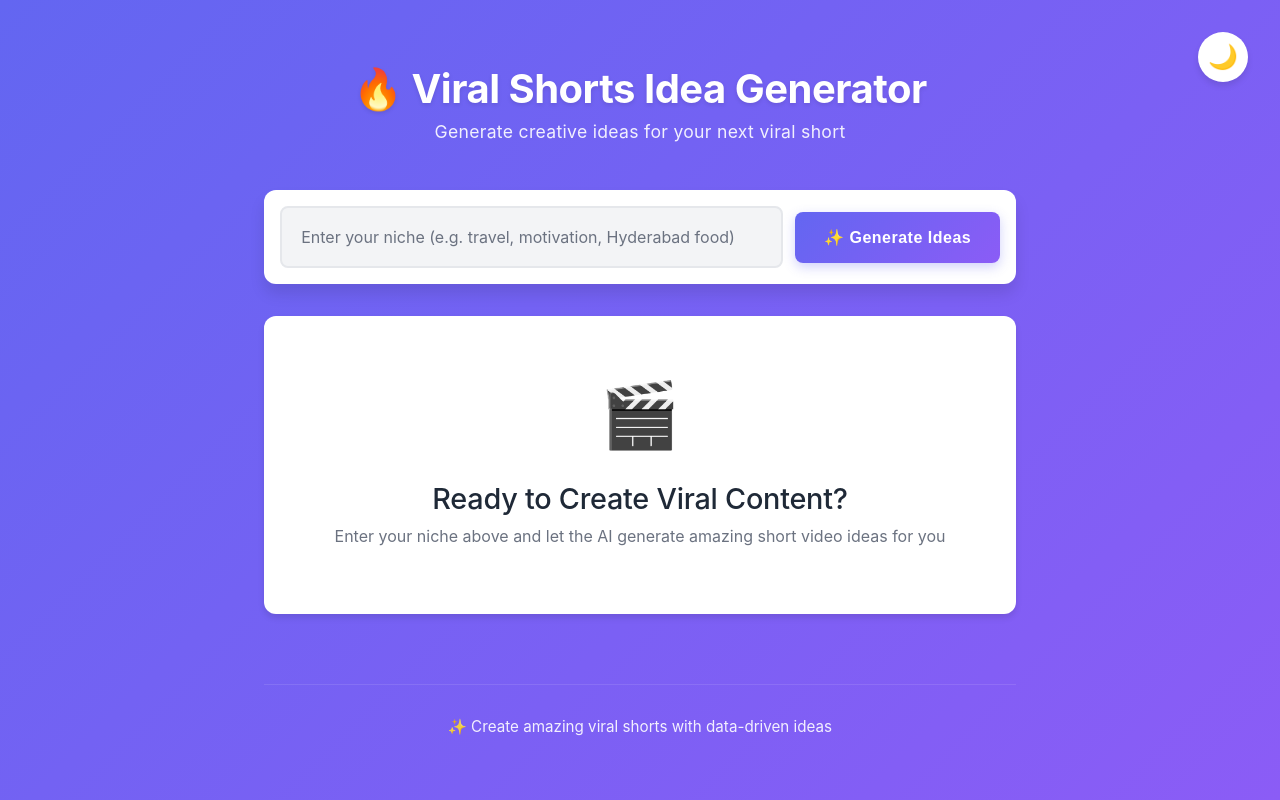
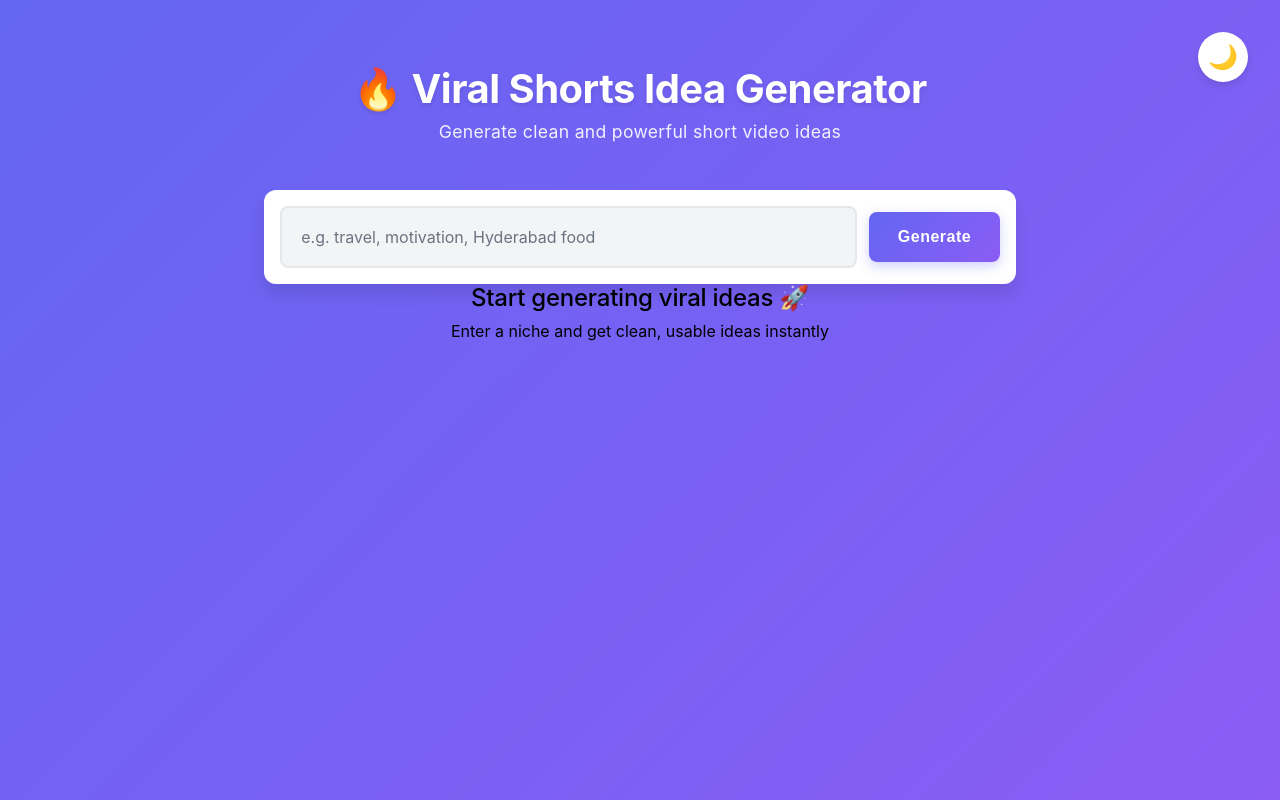
Before and after one commit to khan9523/viral-idea-app, a React app in the folder frontend/: page / in a window 1280 px wide. Built offline with nearby package versions, Linux system fonts and the light colour scheme; the HTML template or start-up script is replaced by a standard one.

Commit message:
Updated UI and improved idea formatting

```diff
--- a/frontend/src/App.css
+++ b/frontend/src/App.css
@@ -783,3 +783,18 @@ body {
   outline: 2px solid #6366f1;
   outline-offset: 2px;
 }
+
+.idea-card {
+  background: #1e293b;
+  padding: 15px;
+  border-radius: 10px;
+  margin-bottom: 15px;
+}
+
+.idea-card h3 {
+  margin-bottom: 5px;
+}
+
+.idea-card p {
+  opacity: 0.8;
+}
--- a/frontend/src/App.jsx
+++ b/frontend/src/App.jsx
@@ -1,8 +1,10 @@
 import { useState, useEffect } from 'react'
 import './App.css'
 
-// API URL - Production: Render backend, Local: localhost
-const API_URL = window.location.hostname === 'localhost' ? 'http://localhost:3001' : 'https://viral-idea-app.onrender.com'
+const API_URL =
+  window.location.hostname === 'localhost'
+    ? 'http://localhost:3001'
+    : 'https://viral-idea-app.onrender.com'
 
 function App() {
   const [niche, setNiche] = useState('')
@@ -12,19 +14,18 @@ function App() {
   const [darkMode, setDarkMode] = useState(false)
   const [copiedId, setCopiedId] = useState(null)
 
-  // Load dark mode preference from localStorage
   useEffect(() => {
     const savedDarkMode = localStorage.getItem('darkMode') === 'true'
     setDarkMode(savedDarkMode)
   }, [])
 
-  // Save dark mode preference
   useEffect(() => {
     localStorage.setItem('darkMode', darkMode)
   }, [darkMode])
 
   const handleGenerate = async (e) => {
     e.preventDefault()
+
     if (!niche.trim()) {
       setError('Please enter your niche')
       return
@@ -37,9 +38,7 @@ function App() {
     try {
       const res = await fetch(`${API_URL}/generate`, {
         method: 'POST',
-        headers: {
-          'Content-Type': 'application/json',
-        },
+        headers: { 'Content-Type': 'application/json' },
         body: JSON.stringify({ prompt: niche }),
       })
 
@@ -50,17 +49,20 @@ function App() {
       const data = await res.json()
 
       if (data.success && data.idea) {
-        // Use the AI-generated idea directly
-        setIdeas([{
-          id: 1,
-          content: data.idea,
-          timestamp: new Date().toLocaleTimeString()
-        }])
+        // Split ideas cleanly
+        const ideasArray = data.idea.split("\n\n")
+
+        const formattedIdeas = ideasArray.map((idea, index) => ({
+          id: index,
+          content: idea,
+        }))
+
+        setIdeas(formattedIdeas)
       } else {
-        setError('Failed to generate ideas. Make sure your backend has valid OpenAI API key.')
+        setError('Failed to generate ideas')
       }
     } catch (err) {
-      setError(err.message || 'An error occurred while generating ideas')
+      setError(err.message || 'Something went wrong')
     } finally {
       setLoading(false)
     }
@@ -70,20 +72,20 @@ function App() {
     await handleGenerate({ preventDefault: () => {} })
   }
 
-  const copyToClipboard = (text) => {
+  const copyToClipboard = (text, id) => {
     navigator.clipboard.writeText(text)
-    setCopiedId(1)
+    setCopiedId(id)
     setTimeout(() => setCopiedId(null), 2000)
   }
 
   return (
     <div className={`app ${darkMode ? 'dark-mode' : 'light-mode'}`}>
       <div className="app-wrapper">
-        {/* Dark Mode Toggle */}
+
+        {/* Dark Mode */}
         <button
           className="dark-mode-toggle"
           onClick={() => setDarkMode(!darkMode)}
-          title="Toggle dark mode"
         >
           {darkMode ? '☀️' : '🌙'}
         </button>
@@ -91,104 +93,77 @@ function App() {
         {/* Header */}
         <header className="header">
           <h1 className="title">🔥 Viral Shorts Idea Generator</h1>
-          <p className="subtitle">Generate creative ideas for your next viral short</p>
+          <p className="subtitle">
+            Generate clean and powerful short video ideas
+          </p>
         </header>
 
-        {/* Main Content */}
-        <main className="main">
-          {/* Input Section */}
-          <section className="input-section">
-            <form onSubmit={handleGenerate} className="input-form">
-              <div className="input-wrapper">
+        {/* Input */}
+        <form onSubmit={handleGenerate} className="input-wrapper">
           <input
             type="text"
             value={niche}
             onChange={(e) => setNiche(e.target.value)}
-                  placeholder="Enter your niche (e.g. travel, motivation, Hyderabad food)"
+            placeholder="e.g. travel, motivation, Hyderabad food"
             className="niche-input"
             disabled={loading}
           />
+
+          <button className="btn btn-primary" disabled={loading}>
+            {loading ? 'Generating...' : 'Generate'}
+          </button>
+        </form>
+
+        {error && <p className="error">{error}</p>}
+
+        {/* Results */}
+        {ideas.length > 0 && (
+          <div className="results">
+
+            {/* User query */}
+            <div className="user-box">
+              💭 {niche}
+            </div>
+
+            {/* Ideas */}
+            {ideas.map((item, index) => {
+              const [title, ...rest] = item.content.split("\n")
+
+              return (
+                <div key={index} className="idea-card">
+                  <h3>{title}</h3>
+                  <p>{rest.join(" ")}</p>
+
                   <button
-                  type="submit"
-                  disabled={loading}
-                  className="btn btn-primary"
+                    onClick={() => copyToClipboard(item.content, index)}
+                    className={`copy-btn ${copiedId === index ? 'copied' : ''}`}
                   >
-                  {loading ? '⏳ Generating...' : '✨ Generate Ideas'}
+                    {copiedId === index ? '✅ Copied' : '📋 Copy'}
                   </button>
                 </div>
-            </form>
+              )
+            })}
 
-            {error && (
-              <div className="error-message">
-                ❌ {error}
+            {/* Regenerate */}
+            <button
+              onClick={handleRegenerate}
+              className="btn btn-secondary"
+              disabled={loading}
+            >
+              🔄 Regenerate
+            </button>
+
           </div>
         )}
-          </section>
 
-          {/* Results Section - Chat Style */}
-          {ideas.length > 0 && (
-            <section className="results-section">
-              <div className="chat-container">
-                {/* User message */}
-                <div className="message message-user">
-                  <div className="message-content">💭 {niche}</div>
+        {/* Empty */}
+        {!loading && ideas.length === 0 && !error && (
+          <div className="empty">
+            <h2>Start generating viral ideas 🚀</h2>
+            <p>Enter a niche and get clean, usable ideas instantly</p>
           </div>
-
-                {/* AI response */}
-                <div className="message message-ai">
-                  <div className="message-content">
-                    <div className="ai-response-text">
-                      {ideas[0].content.split('\n').map((line, idx) => (
-                        line.trim() && (
-                          <p key={idx} className="response-line">
-                            {line}
-                          </p>
-                        )
-                      ))}
-                    </div>
-                  </div>
-                  <button
-                    onClick={() => copyToClipboard(ideas[0].content)}
-                    className={`copy-btn ${copiedId === 1 ? 'copied' : ''}`}
-                  >
-                    {copiedId === 1 ? '✅ Copied!' : '📋 Copy'}
-                  </button>
-                </div>
-
-                {/* Regenerate button */}
-                <button
-                  onClick={handleRegenerate}
-                  disabled={loading}
-                  className="btn btn-secondary regenerate-btn"
-                >
-                  {loading ? '⏳ Generating...' : '🔄 Regenerate'}
-                </button>
-              </div>
-            </section>
         )}
 
-          {/* Empty State */}
-          {!loading && ideas.length === 0 && !error && (
-            <section className="empty-state">
-              <div className="empty-icon">🎬</div>
-              <h2>Ready to Create Viral Content?</h2>
-              <p>Enter your niche above and let the AI generate amazing short video ideas for you</p>
-            </section>
-          )}
-
-          {/* Loading State */}
-          {loading && (
-            <section className="loading-state">
-              <div className="spinner"></div>
-              <p>Generating amazing ideas for you...</p>
-            </section>
-          )}
-        </main>
-
-        {/* Footer */}
-        <footer className="footer">
-          <p>✨ Create amazing viral shorts with data-driven ideas</p>
-        </footer>
       </div>
     </div>
   )
```
Also changed, not shown: 1 other file (tests, documents, lock files or other folders). Lines whose indentation alone changed are shown as unchanged.
